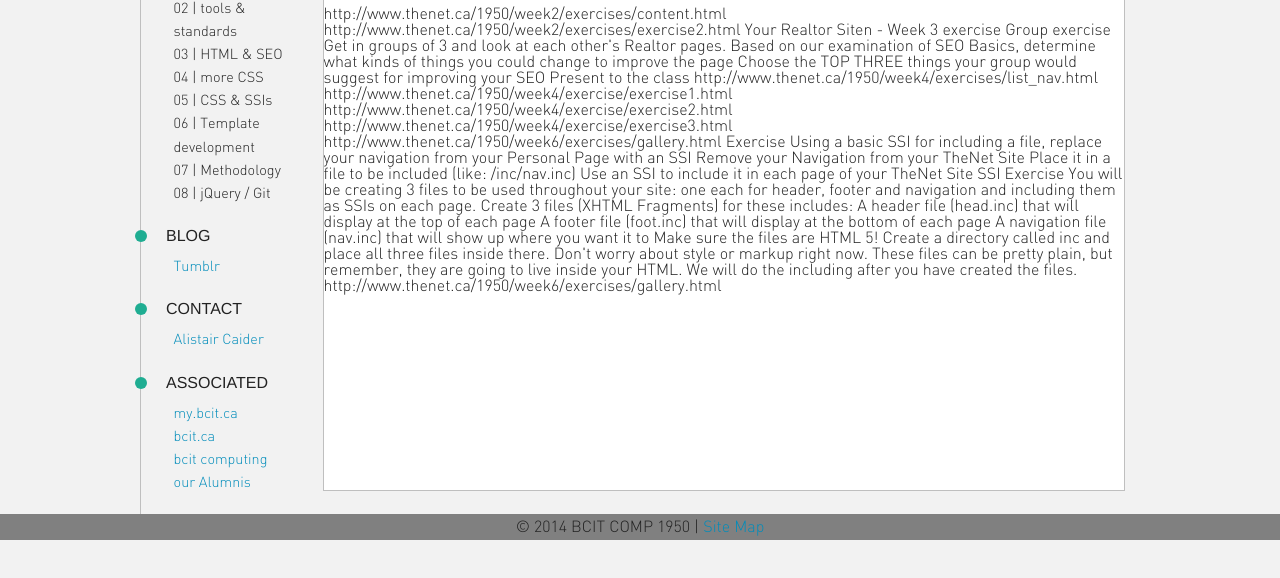
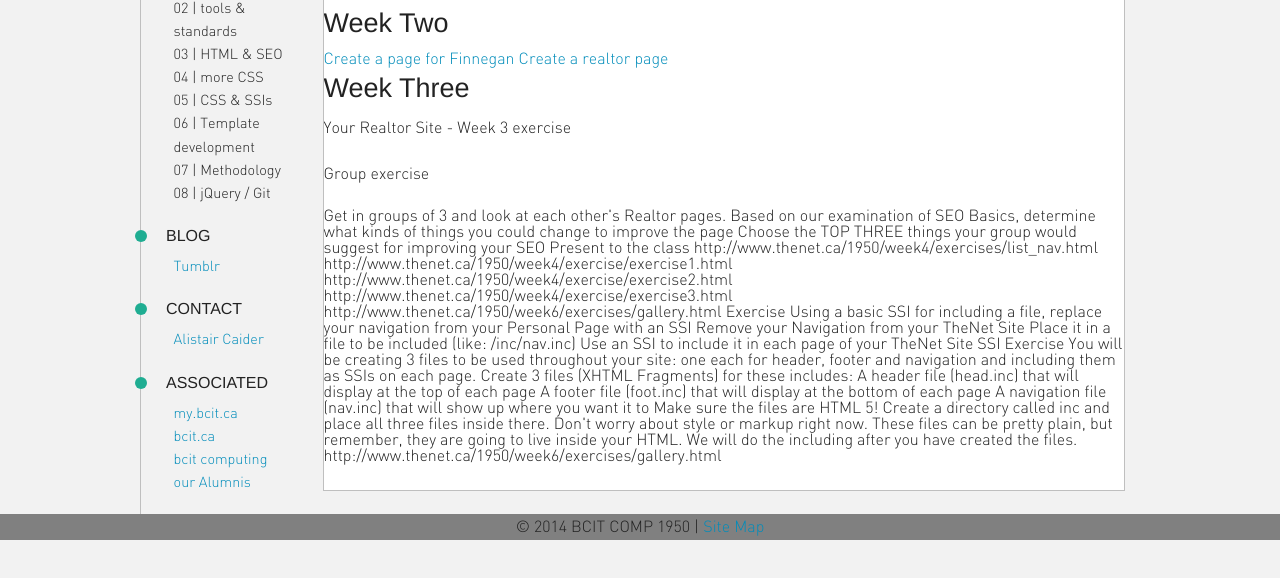
Before and after one commit to danielravina/comp_1950_project, a plain HTML site: page proto_site/exercises.html in a window 1280 px wide. Shown: the part 222-800 px from the top of the page. Drawn offline with Linux system fonts and the light colour scheme.

Commit message:
Update exercises.html

```diff
--- a/proto_site/exercises.html
+++ b/proto_site/exercises.html
@@ -89,14 +89,16 @@
         <div class="content-box">
           <h2>Exercises</h2>
 
+          <h3>Week Two</h3>
 
+              <a href="http://www.thenet.ca/1950/week2/exercises/content.html">Create a page for Finnegan</a>
 
-              http://www.thenet.ca/1950/week2/exercises/content.html
+	      <a href="http://www.thenet.ca/1950/week2/exercises/exercise2.html">Create a realtor page</a>
 
-http://www.thenet.ca/1950/week2/exercises/exercise2.html
+	  <h3>Week Three</h3>
 
-Your Realtor Siten - Week 3 exercise
-Group exercise
+	      <p>Your Realtor Site - Week 3 exercise</p>
+	      <p>Group exercise</p>
 
 Get in groups of 3 and look at each other's Realtor pages.
 
```
